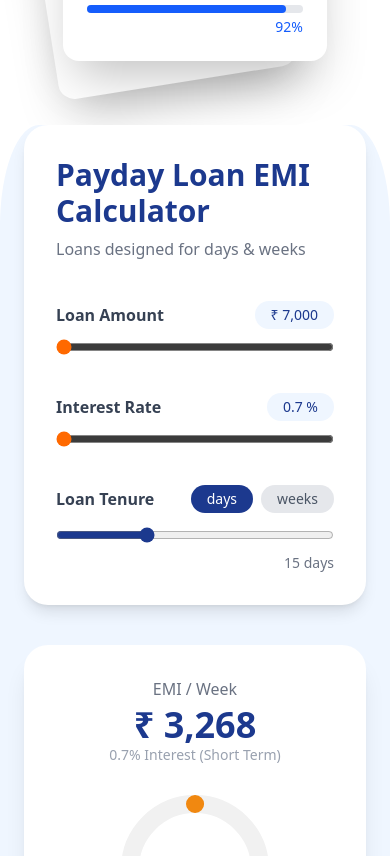
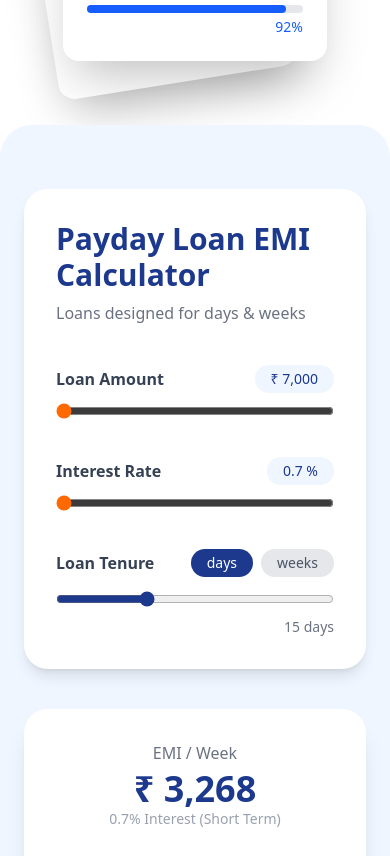
Before and after one commit to Yamansaini0405/MudraPlus, a React (Vite) app: page / in a window 390 px wide. Shown: the part 1140-1996 px from the top of the page. Built offline with nearby package versions, Linux system fonts and the light colour scheme.

Commit message:
UI changes

```diff
--- a/src/Components/EMICalculator.jsx
+++ b/src/Components/EMICalculator.jsx
@@ -42,7 +42,7 @@ const EMICalculator = () => {
     new Intl.NumberFormat("en-IN").format(val);
 
   return (
-    <section className="min-h-screen bg-blue-50 rounded-[10%] flex items-center justify-center px-6">
+    <section className="min-h-screen bg-blue-50 rounded-4xl md:rounded-[10%] flex items-center justify-center px-6 py-16 md:py-0">
       <div className="max-w-6xl w-full grid grid-cols-1 lg:grid-cols-2 gap-10">
 
         {/* LEFT PANEL */}
--- a/src/Components/SecurityPrivacySection.jsx
+++ b/src/Components/SecurityPrivacySection.jsx
@@ -31,7 +31,7 @@ const SecurityPrivacySection = () => {
   ];
 
   return (
-    <section className="bg-blue-50 py-24 px-6 md:px-12 lg:px-24 font-sans rounded-b-4xl md:rounded-t-[10%] md:rounded-b-[10%]">
+    <section className="bg-blue-50 py-24 px-6 md:px-12 lg:px-24 font-sans rounded-b-4xl rounded-t-4xl md:rounded-t-[10%] md:rounded-b-[10%]">
       <div className="max-w-7xl mx-auto">
 
         {/* Header matching your 'Why Us' style */}
```
